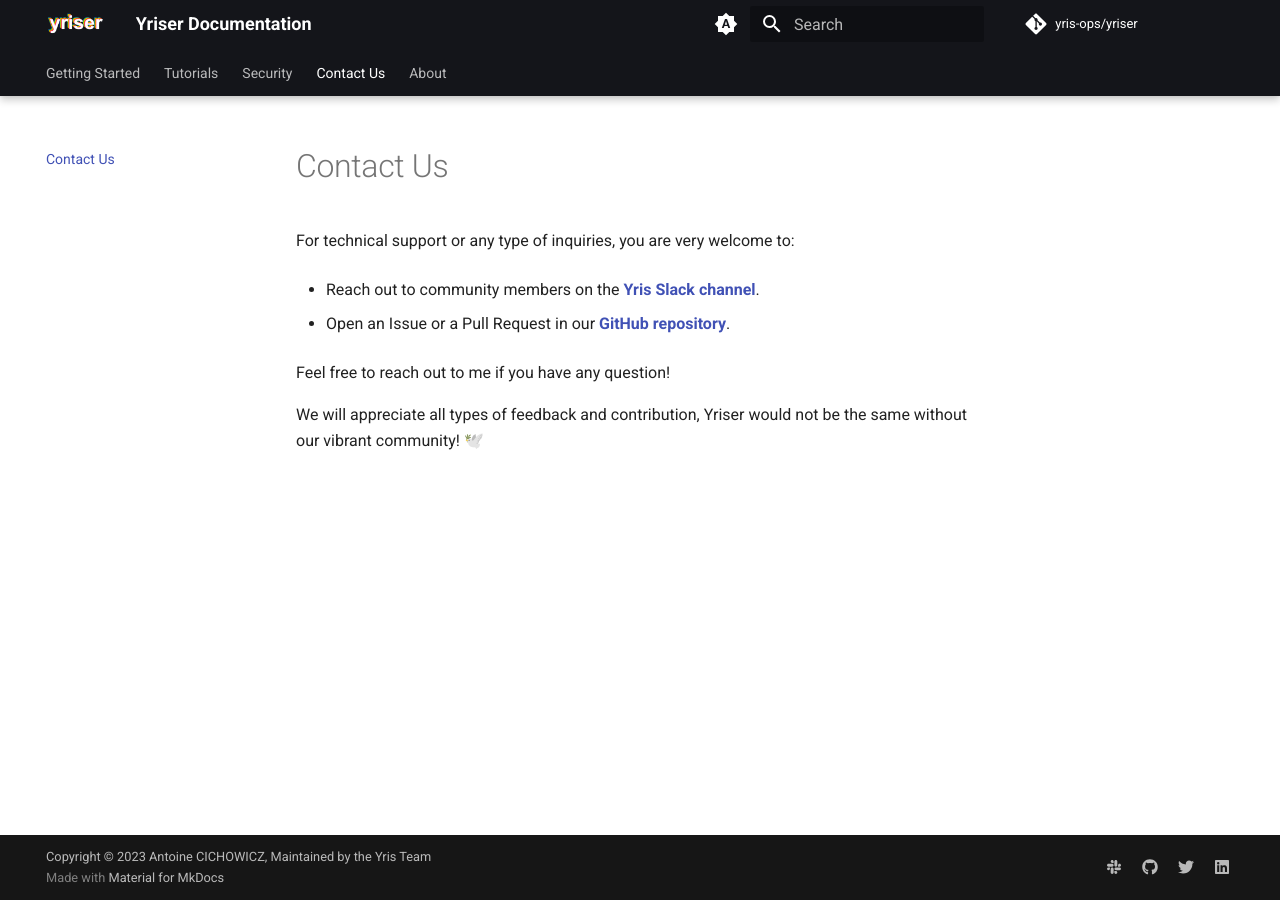
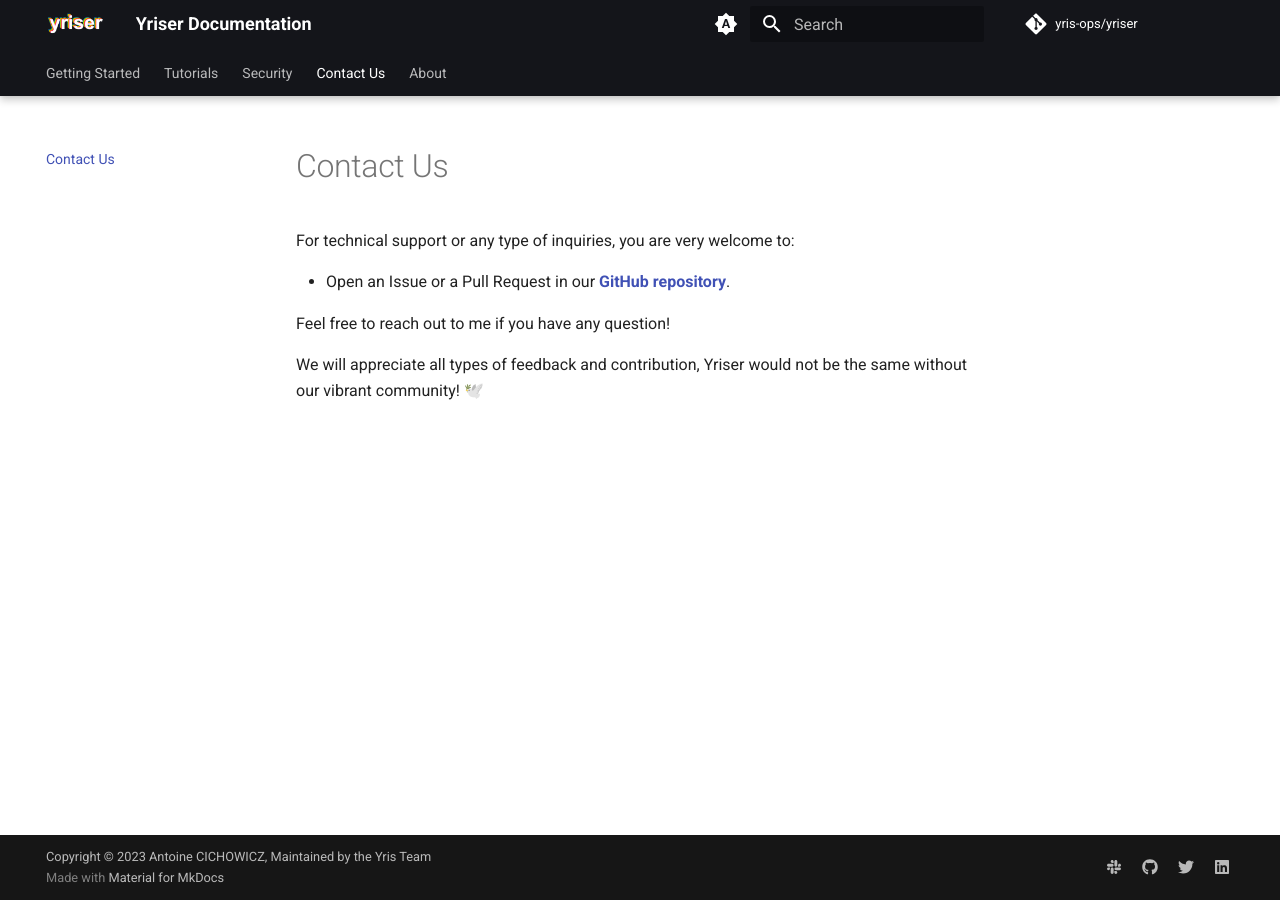
Before and after one commit to Yris-ops/yriser, an MkDocs documentation site: the page built from docs/contact.md, in a window 1280 px wide. Built offline with MkDocs 1.6.1 and Material for MkDocs 9.7.7, drawn with Linux system fonts in a browser that asks for light colours; comment, search, counter and statistics services are not loaded.

Commit message:
Update contact.md

```diff
--- a/docs/contact.md
+++ b/docs/contact.md
@@ -1,8 +1,6 @@
 # Contact Us
 
 For technical support or any type of inquiries, you are very welcome to:
-
-- Reach out to community members on the [**Yris Slack channel**](https://yrisgroupe.slack.com/join/shared_invite/zt-1q51z8dmv-GC0XzUSclzBnUQ0tpKhznw).
 
 - Open an Issue or a Pull Request in our [**GitHub repository**](https://github.com/yris-ops/yriser).
 
```
